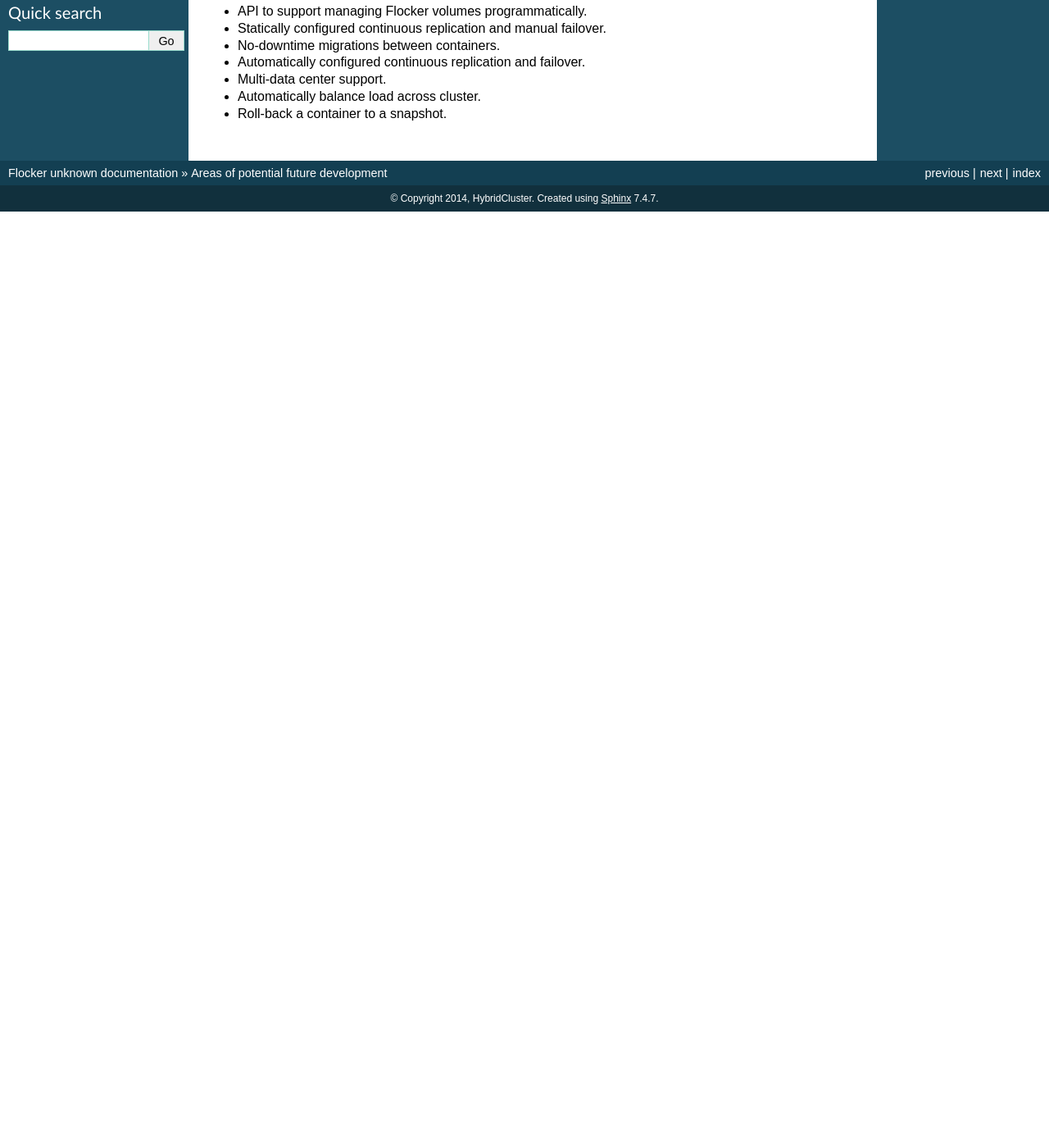
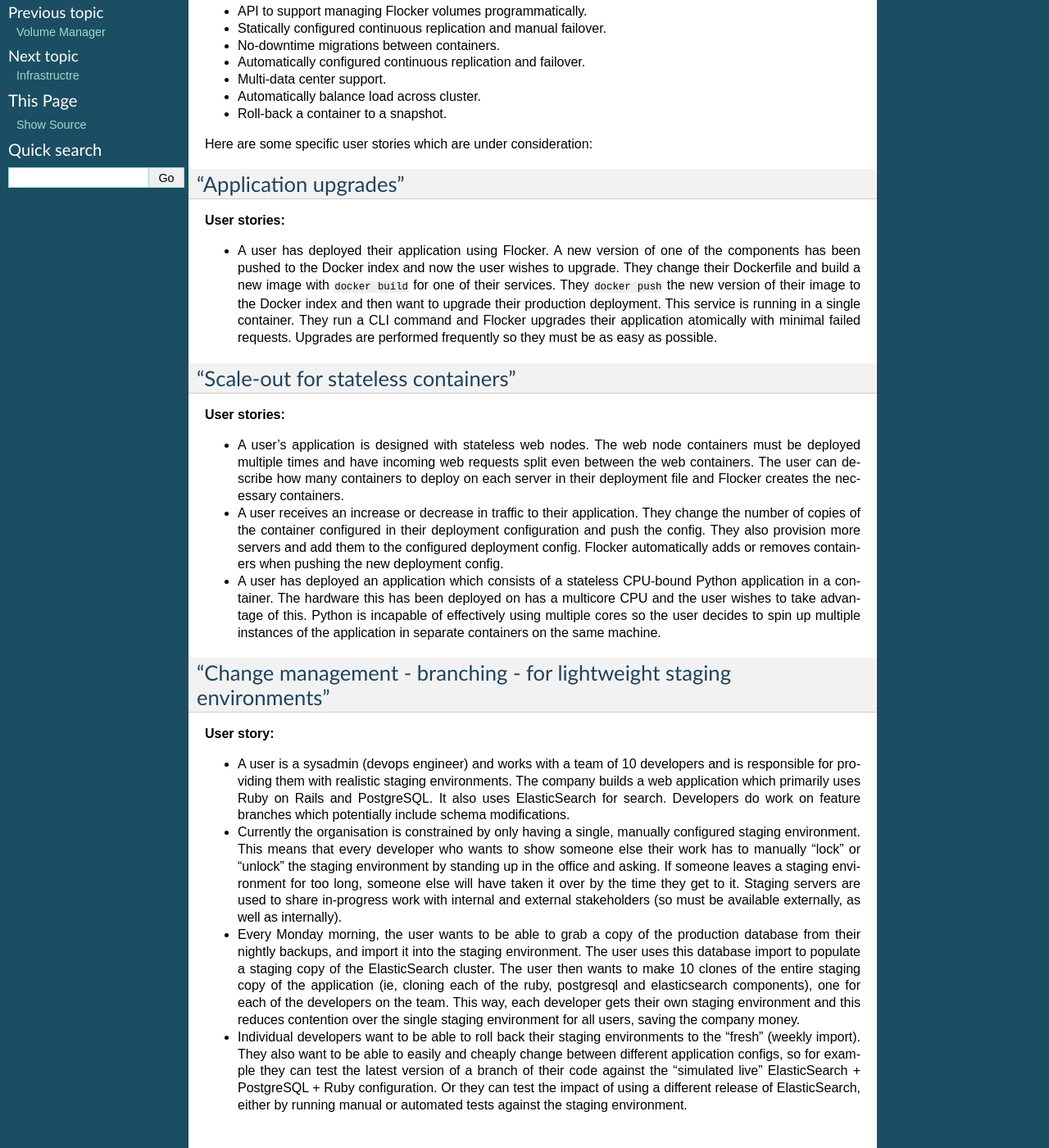
Before and after one commit to ClusterHQ/flocker, a Sphinx documentation site: the page built from docs/roadmap/index.rst, in a window 1280 px wide and 1400 px high, scrolled down 208 px. Shown: the whole window at 82% size. Built offline with Sphinx 7.4.7, drawn with Linux system fonts in a browser that asks for light colours; before the commit the page ends 900 px from its top, so only the background shows below that; some of the changed text lies outside the part shown.

Commit message:
User stories for things we might want flocker to be able to do

```diff
--- a/docs/roadmap/index.rst
+++ b/docs/roadmap/index.rst
@@ -3,9 +3,10 @@
 
 Flocker is an ongoing project whose direction will be guided in large part by the community.
 The list below includes some potential areas for future development.
-It is not all encompassing or indicative of what definitely will be built. Feedback welcome and encouraged.
+It is not all encompassing or indicative of what definitely will be built.
+Feedback welcome and encouraged.
 
-- Support for atomic updates.
+- Support for application upgrades.
 - Scale-out for stateless containers.
 - API to support managing Flocker volumes programmatically.
 - Statically configured continuous replication and manual failover.
@@ -14,3 +15,59 @@
 - Multi-data center support.
 - Automatically balance load across cluster.
 - Roll-back a container to a snapshot.
+
+Here are some specific user stories which are under consideration:
+
+"Application upgrades"
+----------------------
+
+**User stories:**
+
+* A user has deployed their application using Flocker.
+  A new version of one of the components has been pushed to the Docker index and now the user wishes to upgrade.
+  They change their Dockerfile and build a new image with ``docker build`` for one of their services.
+  They ``docker push`` the new version of their image to the Docker index and then want to upgrade their production deployment.
+  This service is running in a single container.
+  They run a CLI command and Flocker upgrades their application atomically with minimal failed requests.
+  Upgrades are performed frequently so they must be as easy as possible.
+
+
+"Scale-out for stateless containers"
+------------------------------------
+
+**User stories:**
+
+* A user's application is designed with stateless web nodes.
+  The web node containers must be deployed multiple times and have incoming web requests split even between the web containers.
+  The user can describe how many containers to deploy on each server in their deployment file and Flocker creates the necessary containers.
+* A user receives an increase or decrease in traffic to their application.
+  They change the number of copies of the container configured in their deployment configuration and push the config.
+  They also provision more servers and add them to the configured deployment config.
+  Flocker automatically adds or removes containers when pushing the new deployment config.
+* A user has deployed an application which consists of a stateless CPU-bound Python application in a container.
+  The hardware this has been deployed on has a multicore CPU and the user wishes to take advantage of this.
+  Python is incapable of effectively using multiple cores so the user decides to spin up multiple instances of the application in separate containers on the same machine.
+
+
+"Change management - branching - for lightweight staging environments"
+----------------------------------------------------------------------
+
+**User story:**
+
+* A user is a sysadmin (devops engineer) and works with a team of 10 developers and is responsible for providing them with realistic staging environments.
+  The company builds a web application which primarily uses Ruby on Rails and PostgreSQL.
+  It also uses ElasticSearch for search.
+  Developers do work on feature branches which potentially include schema modifications.
+* Currently the organisation is constrained by only having a single, manually configured staging environment.
+  This means that every developer who wants to show someone else their work has to manually "lock" or "unlock" the staging environment by standing up in the office and asking.
+  If someone leaves a staging environment for too long, someone else will have taken it over by the time they get to it.
+  Staging servers are used to share in-progress work with internal and external stakeholders (so must be available externally, as well as internally).
+* Every Monday morning, the user wants to be able to grab a copy of the production database from their nightly backups, and import it into the staging environment.
+  The user uses this database import to populate a staging copy of the ElasticSearch cluster.
+  The user then wants to make 10 clones of the entire staging copy of the application
+  (ie, cloning each of the ruby, postgresql and elasticsearch components), one for each of the developers on the team.
+  This way, each developer gets their own staging environment and this reduces contention over the single staging environment for all users, saving the company money.
+* Individual developers want to be able to roll back their staging environments to the "fresh" (weekly import).
+  They also want to be able to easily and cheaply change between different application configs,
+  so for example they can test the latest version of a branch of their code against the "simulated live" ElasticSearch + PostgreSQL + Ruby configuration.
+  Or they can test the impact of using a different release of ElasticSearch, either by running manual or automated tests against the staging environment.
```
